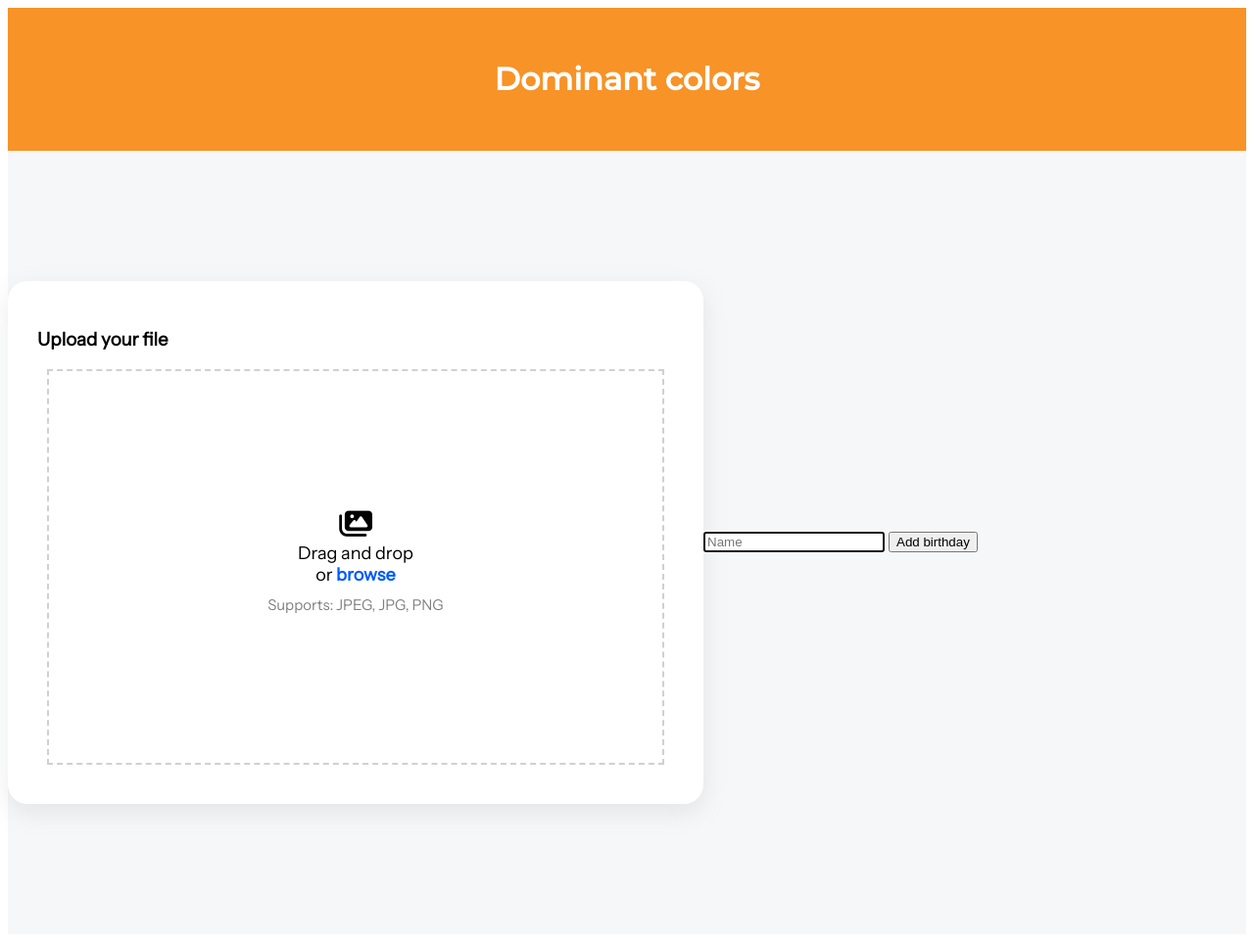
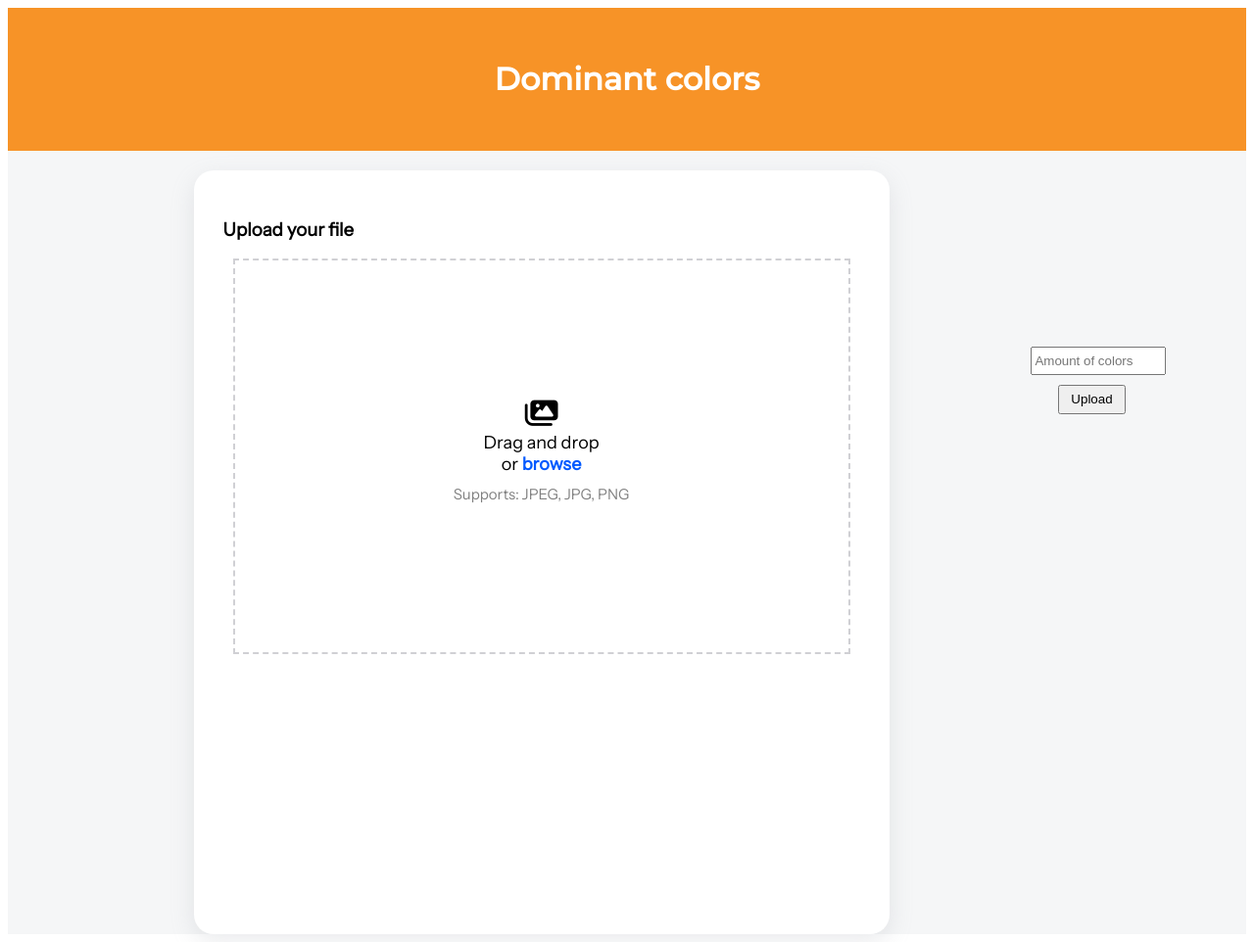
Before and after one commit to EduardoHGomez/website-dominant-colors, a Flask app: page / in a window 1280 px wide. Shown: the whole page at 98% size. Run offline with Flask 3, Linux system fonts and the light colour scheme.

Commit message:
Submit form edited

```diff
--- a/static/styles.css
+++ b/static/styles.css
@@ -20,33 +20,25 @@ h3{
     font-family: 'Instrument sans';
 }
 
-
 .body2{
     display:flex;
-    align-items: center;
-    justify-content: center;
     min-height: 100vh;
     flex-direction: row;
-    background: #f6f7f8;
+    background: #f5f6f7;
     background:-webkit-linear-gradient(to right, #cfdef3, #e0eafc);
 }
 
-.form-container{
-    display:flex;
-    flex-direction: column;
-    flex:1;
-}
-
-
 .container{
     max-width: 650px;
+    margin-top: 20px;
+    margin-left: 15%;
+    margin-right:5%;
     width: 80%;
     padding: 30px;
     background: #fff;
     border-radius: 20px;
     box-shadow: rgba(149, 157, 165, 0.2) 0px 8px 24px;
 }
-
 .drag-area{
     height:400px;
     border: 2px dashed #d0d0d4;
@@ -56,6 +48,33 @@ h3{
     flex-direction: column;
     margin: 10px;
     font-family: 'Instrument sans';
+}
+
+.form-container{
+    display:flex;
+    flex:1;
+    align-items: center;
+    justify-content: center;
+}
+
+input[type='number']{
+    width: 130px;
+    height: 23px;
+}
+
+.input-form{
+    margin-top: -200px;
+}
+
+.button-form{
+    display:flex;
+    margin-top: 10px;
+    margin-left: 20%;
+    width:50%;
+    height:30px;
+    align-items: center;
+    justify-content: center;
+    text-align: center;
 }
 
 .drag-area .icon{
--- a/templates/index.html
+++ b/templates/index.html
@@ -16,6 +16,7 @@
         <div class="header1">
             <h1>Dominant colors</h1>
         </div>
+
         <div class="body2">
             <div class="container">
                 <h3>Upload your file</h3>
@@ -31,13 +32,18 @@
             </div>
 
             <div class="form-container">
-                <form action="/" method="post">
-                    <input autocomplete="off" autofocus name="name" placeholder="Name" type="text">
-                    <button type="submit">Add birthday</button>
+                <form method="post">
+                    <div class="input-form">
+                        <input autocomplete="off" min="1" max="10" name="amount-k" placeholder="Amount of colors" type="number">
+                    </div>
+                    <div>
+                        <button type="button" class="button-form">Upload</button>
+                    </div>
                 </form>
             </div>
 
         </div>
+
         <script src="/static/script.js"></script>
     </body>
 </html>
```
